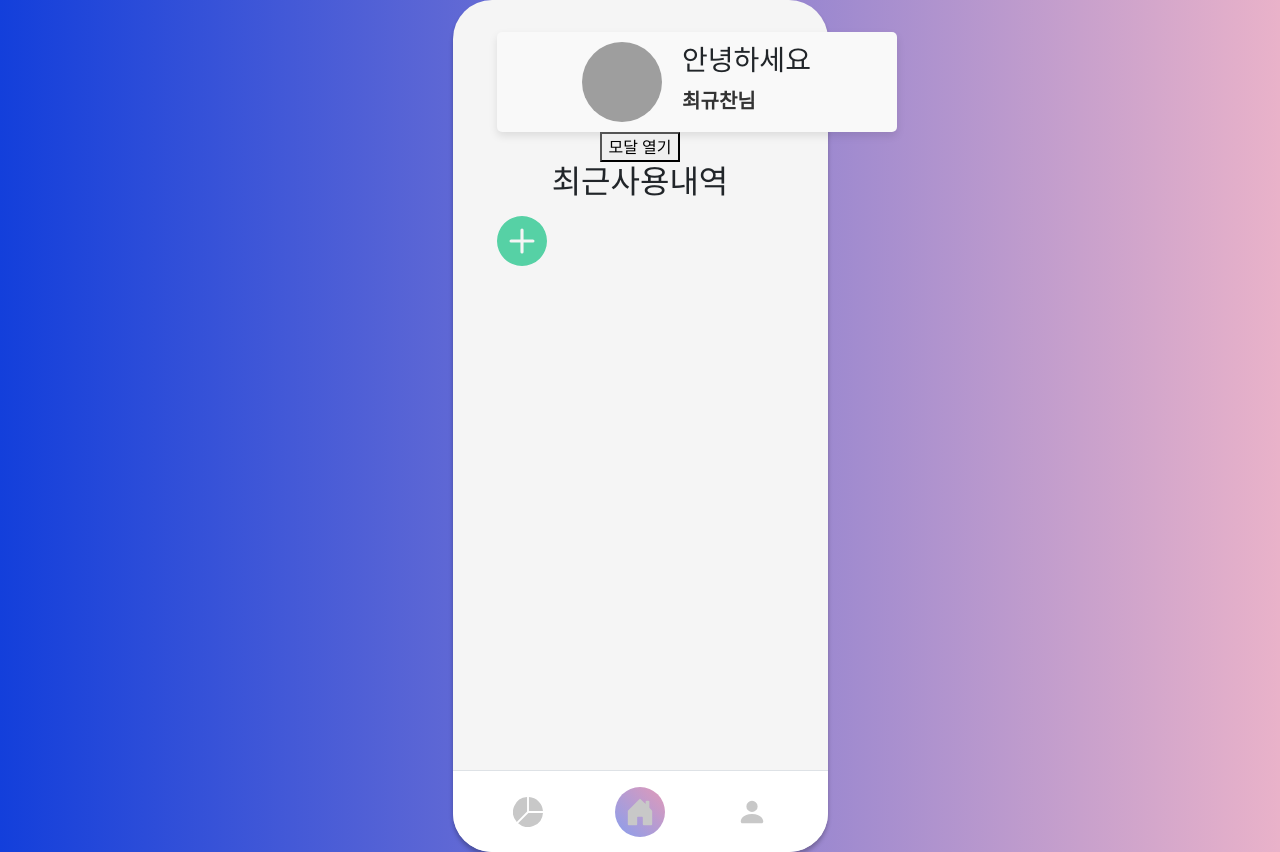
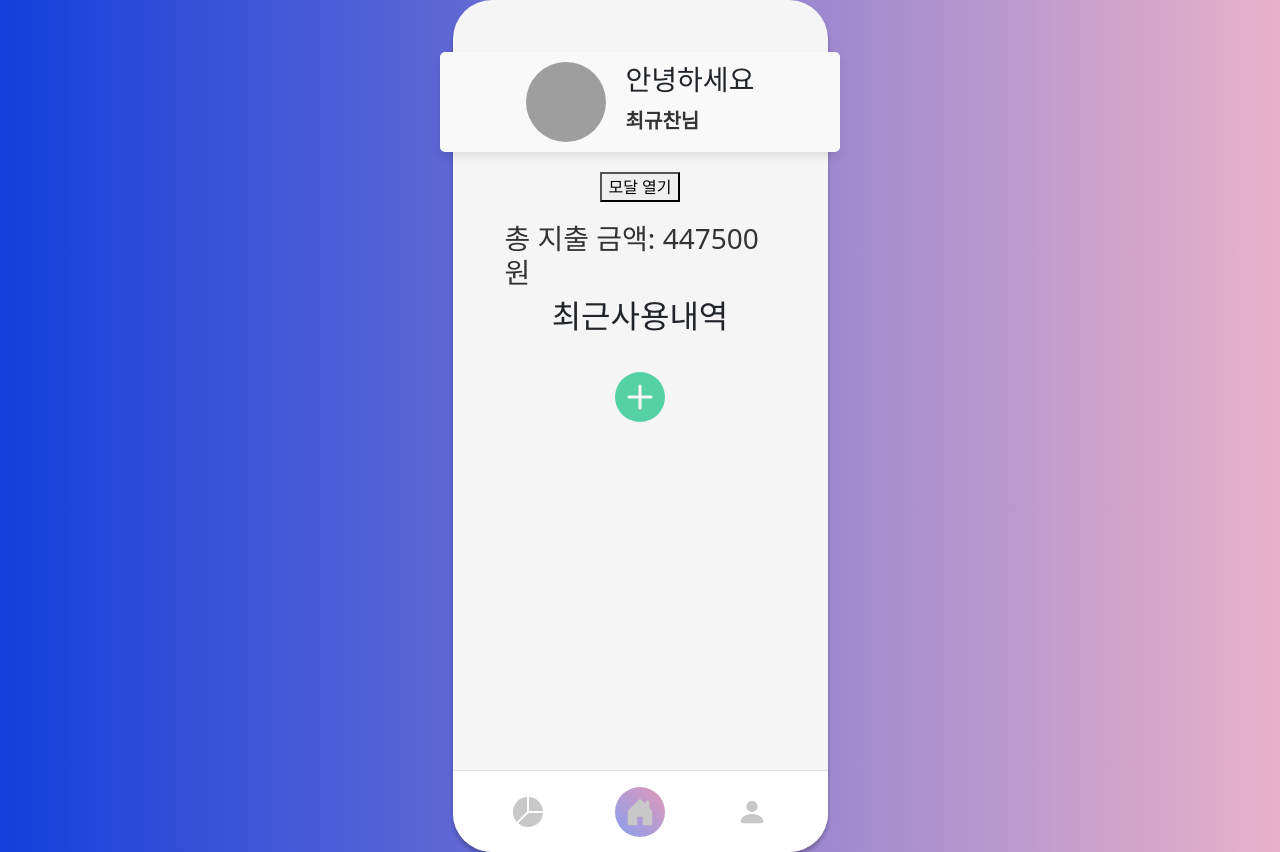
Before and after one commit to dlxodnd007/Skeleton-project-team4, a Vue app: page / in a window 1280 px wide. Built offline with nearby package versions, Linux system fonts and the light colour scheme; data requests are answered from the project's data file; grey boxes are pictures that could not be loaded.

Commit message:
240611 총 지출 컴포넌트 제작

```diff
--- a/package.json
+++ b/package.json
@@ -9,9 +9,9 @@
     "preview": "vite preview"
   },
   "dependencies": {
+    "axios": "^1.7.2",
     "bootstrap": "^5.3.3",
     "bootstrap-icons": "^1.11.3",
-    "axios": "^1.7.2",
     "pinia": "^2.1.7",
     "vue": "^3.4.21",
     "vue-router": "^4.3.0"
--- /dev/null
+++ b/src/components/TotalExpenses.vue
@@ -0,0 +1,39 @@
+<template>
+  <div class="expenses-summary" v-if="totalExpenses !== null">
+    <h3>총 지출 금액: {{ totalExpenses }}원</h3>
+  </div>
+</template>
+
+<script setup>
+import { ref, onMounted } from 'vue';
+import axios from 'axios';
+
+const totalExpenses = ref(null);
+
+const fetchExpenses = async () => {
+  try {
+    const response = await axios.get('http://localhost:3000/expenses');
+    totalExpenses.value = response.data.reduce(
+      (acc, expense) => acc + expense.amount,
+      0
+    );
+  } catch (error) {
+    console.error('지출 데이터를 가져오는 중 오류가 발생했습니다:', error);
+  }
+};
+
+onMounted(() => {
+  fetchExpenses();
+});
+</script>
+
+<style scoped>
+.expenses-summary {
+  display: flex;
+  justify-content: center;
+  font-size: 18px;
+  font-weight: bold;
+  color: #333;
+  margin-top: 20px;
+}
+</style>
--- a/src/pages/Home.vue
+++ b/src/pages/Home.vue
@@ -3,19 +3,22 @@
     <UserProfile />
     <div class="main">
       <button @click="showModal">모달 열기</button>
-      <ModalComponents :visible="isModalVisible" @close-modal="hideModal">
-      </ModalComponents>
+      <ModalComponents :visible="isModalVisible" @close-modal="hideModal" />
+      <TotalExpenses />
+
       <ShowList />
     </div>
     <AddButton class="addbutton-container" />
   </div>
 </template>
+
 <script setup>
 import AddButton from '@/components/AddButton.vue';
 import UserProfile from '@/components/UserProfile.vue';
 import { ref } from 'vue';
 import ModalComponents from '@/components/Modal.vue';
 import ShowList from '@/components/ShowList.vue';
+import TotalExpenses from '@/components/TotalExpenses.vue';
 
 const isModalVisible = ref(false);
 
@@ -29,9 +32,22 @@ function hideModal() {
 </script>
 
 <style scoped>
+.container {
+  display: flex;
+  flex-direction: column;
+  align-items: center;
+  height: 100vh;
+  padding: 20px;
+}
+
 .main {
   display: flex;
   flex-direction: column;
   align-items: center;
+  margin-top: 20px;
+}
+
+.addbutton-container {
+  margin-top: 20px;
 }
 </style>
```
Also changed, not shown: src/pages/HomePage.vue (deleted, +0 -19 lines).
